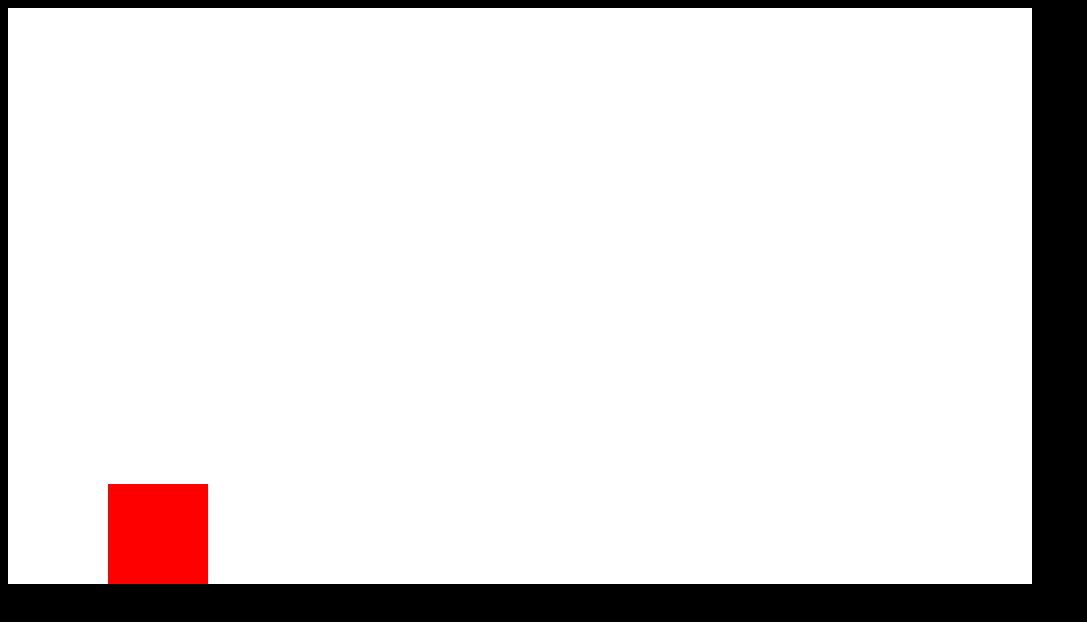
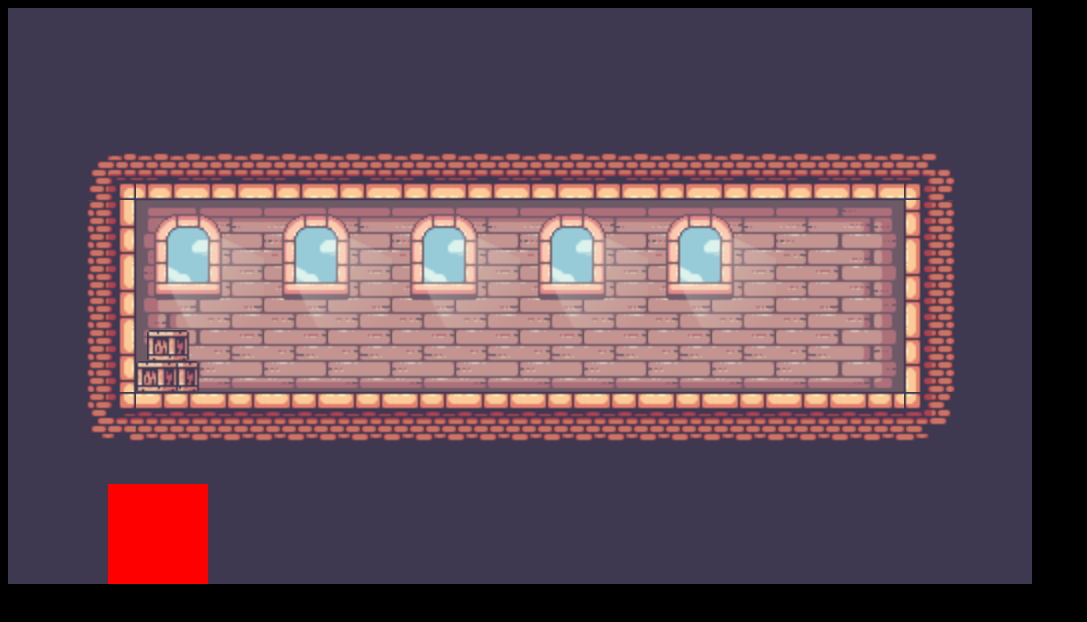
Before and after one commit to angelik323/kings-and-pigs, a plain HTML site: page index.html in a window 1280 px wide. Shown: the whole page, without its empty margins (0-1087 px from the left). Drawn offline with Linux system fonts and the light colour scheme.

Commit message:
Background sprite

```diff
--- a/index.html
+++ b/index.html
@@ -11,6 +11,7 @@
 <body>
     <canvas></canvas>
 
+    <script src="/js/classes/Sprite.js"></script>
     <script src="/js/classes/Player.js"></script>
     <script src="/js/eventListeners.js"></script>
     <script src="index.js"></script>
--- a/index.js
+++ b/index.js
@@ -3,6 +3,15 @@ const c = canvas.getContext('2d')
 
 canvas.width = 64 *16 //1024
 canvas.height = 64 * 9 //576
+
+
+const backgroundLevel1 = new Sprite({
+    position: {
+        x: 0,
+        y: 0,
+    },
+    imageSrc: './img/backgroundLevel1.png',
+})
 
 const player = new Player()
 
@@ -20,8 +29,7 @@ const keys = {
 
 function animate() {
     window.requestAnimationFrame(animate)
-    c.fillStyle = 'white'
-    c.fillRect(0, 0, canvas.width, canvas.height)
+    backgroundLevel1.draw();
 
     player.velocity.x = 0;
     if(keys.d.pressed) {
--- /dev/null
+++ b/js/classes/Sprite.js
@@ -0,0 +1,15 @@
+class Sprite {
+    constructor({ position, imageSrc }) {
+        this.position = position;
+        this.image = new Image();
+        this.image.onload = () => {
+            this.loaded = true;
+        }
+        this.image.src = imageSrc;
+        this.loaded = false;
+    }
+    draw() {
+        if(!this.loaded) return
+            c.drawImage(this.image, this.position.x, this.position.y)
+    }
+}
```
Also changed, not shown: img/backgroundLevel1.png (added), img/backgroundLevel2.png (added), img/backgroundLevel3.png (added), img/box.png (added), img/doorOpen.png (added), img/king/enterDoor.png (added), img/king/idle.png (added), img/king/idleLeft.png (added), img/king/runLeft.png (added), img/king/runRight.png (added).
